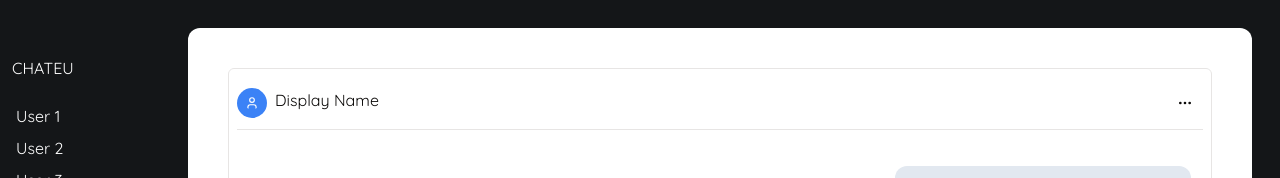
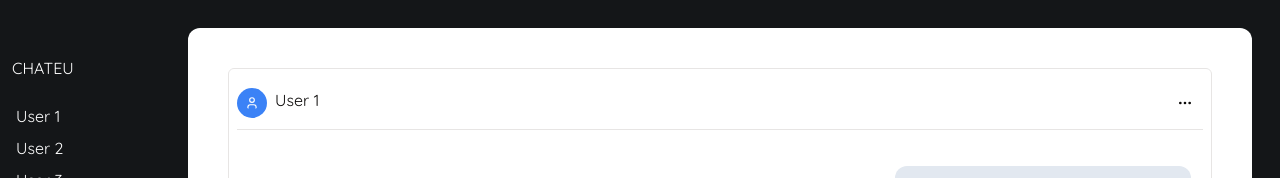
Before and after one commit to russellbanares322/chateu, a Next.js app: page /chats/1 in a window 1280 px wide. Shown: the top 178 px of the page. Built offline with nearby package versions, Linux system fonts and the light colour scheme; what @convex-dev/auth would draw is missing.

Commit message:
feat: pass chatId as props in chat-display component

```diff
--- a/app/chats/[chatId]/_layout/chat-display.tsx
+++ b/app/chats/[chatId]/_layout/chat-display.tsx
@@ -1,6 +1,10 @@
 import { Button } from "@/components/ui/button";
 import { cn } from "@/lib/utils";
 import { EllipsisIcon, UserIcon } from "lucide-react";
+
+type ChatDisplayProps = {
+  chatId: string;
+};
 
 const dummyChatData = Array.from({ length: 15 })
   .fill("")
@@ -10,7 +14,7 @@ const dummyChatData = Array.from({ length: 15 })
     message: "This is a sample message, test 123456.",
   }));
 
-export default function ChatDisplay() {
+export default function ChatDisplay({ chatId }: ChatDisplayProps) {
   const userId = "XXY";
 
   return (
@@ -22,7 +26,7 @@ export default function ChatDisplay() {
             className="bg-blue-500 rounded-full p-2 text-white"
             size={30}
           />
-          <p>Display Name</p>
+          <p>{`User ${chatId}`}</p>
         </div>
         <div>
           <Button className="rounded-full" size="icon" variant="ghost">
--- a/app/chats/[chatId]/page.tsx
+++ b/app/chats/[chatId]/page.tsx
@@ -12,12 +12,11 @@ type ChatProps = {
 export default async function Chat({ params }: ChatProps) {
   const { chatId } = await params;
 
-  console.log(chatId);
   return (
     <ChatLayout>
       <div className="flex gap-2 items-center justify-center overflow-y-hidden">
         <div className="relative flex flex-col p-2 border border-solid w-[1000px] h-[720px] rounded-md">
-          <ChatDisplay />
+          <ChatDisplay chatId={chatId} />
           <ChatInput />
         </div>
       </div>
```
